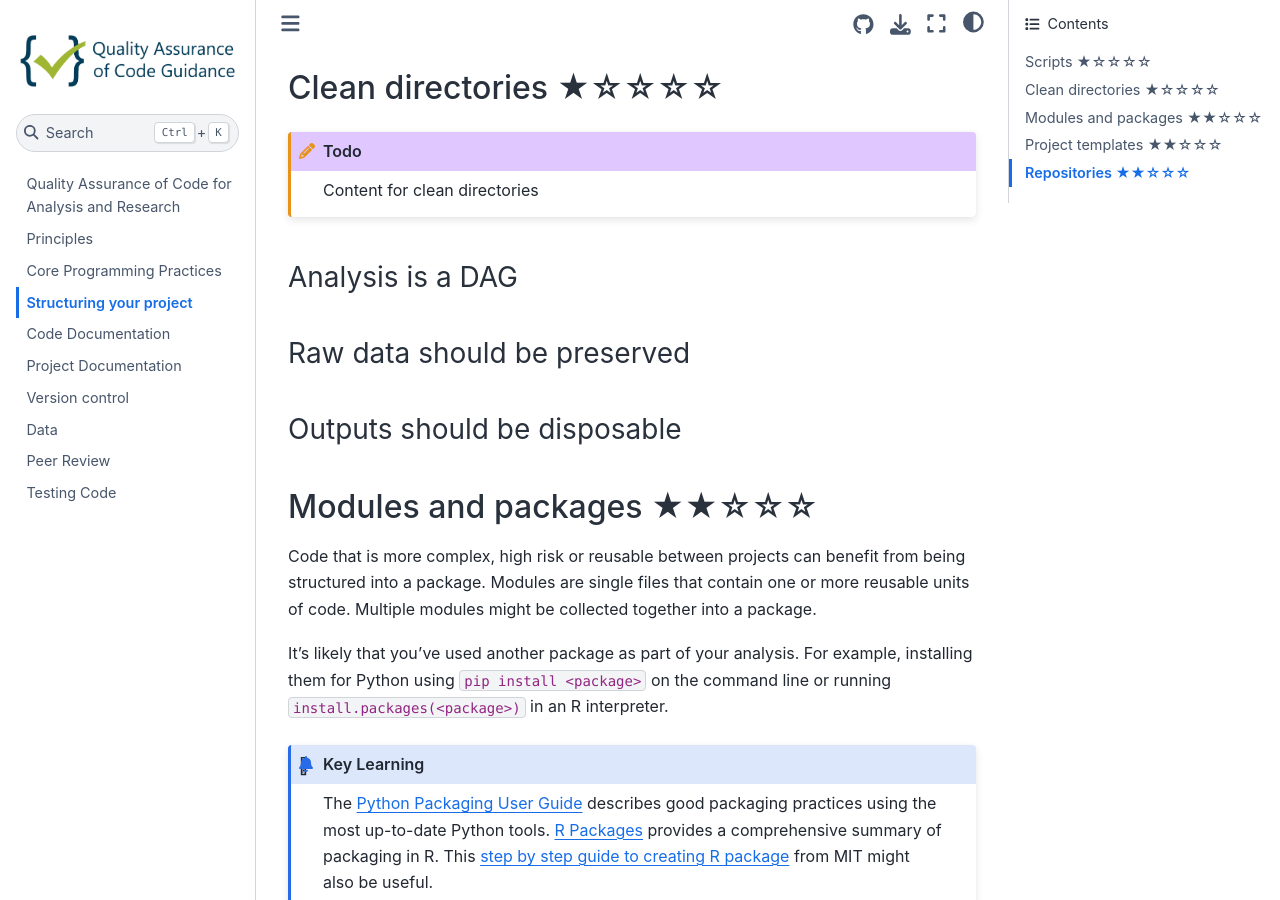
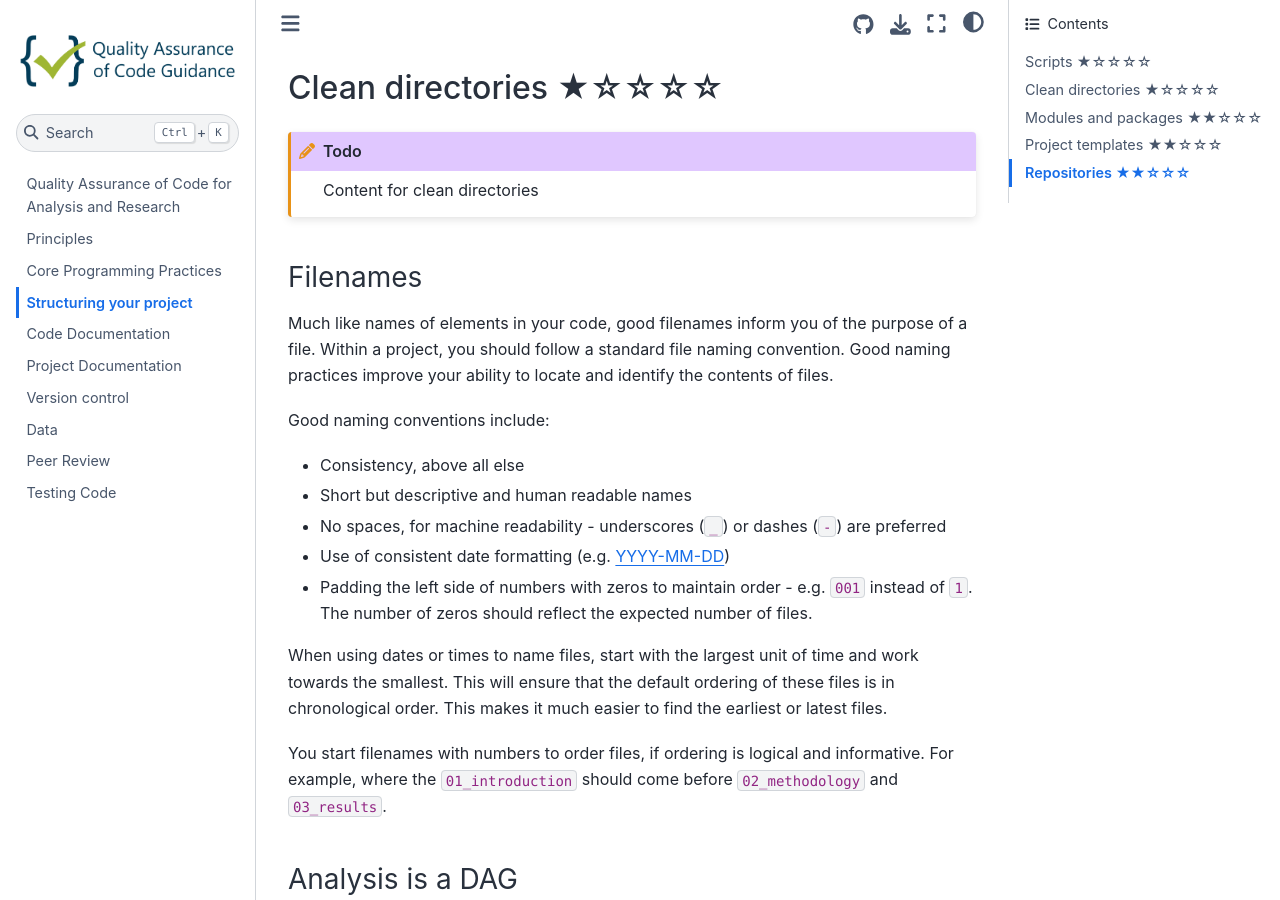
Before and after one commit to best-practice-and-impact/qa-of-code-guidance, a Jupyter Book: the page built from book/project_structure.md, in a window 1280 px wide and 900 px high, scrolled down 966 px. Built offline with Jupyter Book 1.0.4 settings and Sphinx 7.4.7 and the Sphinx Book theme 1.1.4, drawn with Linux system fonts in a browser that asks for light colours.

````diff
--- a/book/project_structure.md
+++ b/book/project_structure.md
@@ -37,6 +37,26 @@
 ```{todo}
 Content for clean directories
 ```
+
+### Filenames
+
+Much like names of elements in your code, good filenames inform you of the purpose of a file.
+Within a project, you should follow a standard file naming convention.
+Good naming practices improve your ability to locate and identify the contents of files.
+
+Good naming conventions include:
+* Consistency, above all else
+* Short but descriptive and human readable names
+* No spaces, for machine readability - underscores (`_`) or dashes (`-`) are preferred
+* Use of consistent date formatting (e.g. [YYYY-MM-DD](https://en.wikipedia.org/wiki/ISO_8601))
+* Padding the left side of numbers with zeros to maintain order -  e.g. `001` instead of `1`. The number of zeros should reflect the expected number of files.
+
+When using dates or times to name files, start with the largest unit of time and work towards the smallest.
+This will ensure that the default ordering of these files is in chronological order.
+This makes it much easier to find the earliest or latest files.
+
+You start filenames with numbers to order files, if ordering is logical and informative.
+For example, where the `01_introduction` should come before `02_methodology` and `03_results`.
 
 
 ### Analysis is a DAG
````
Also changed, not shown: book/references.md (+8 -0 lines), book/version_control.md (+98 -11 lines).
